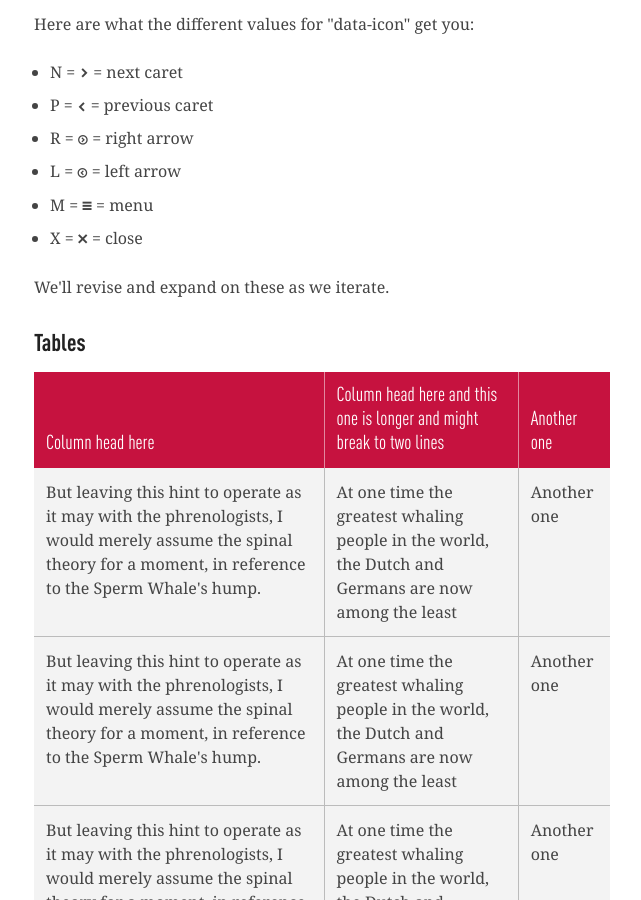
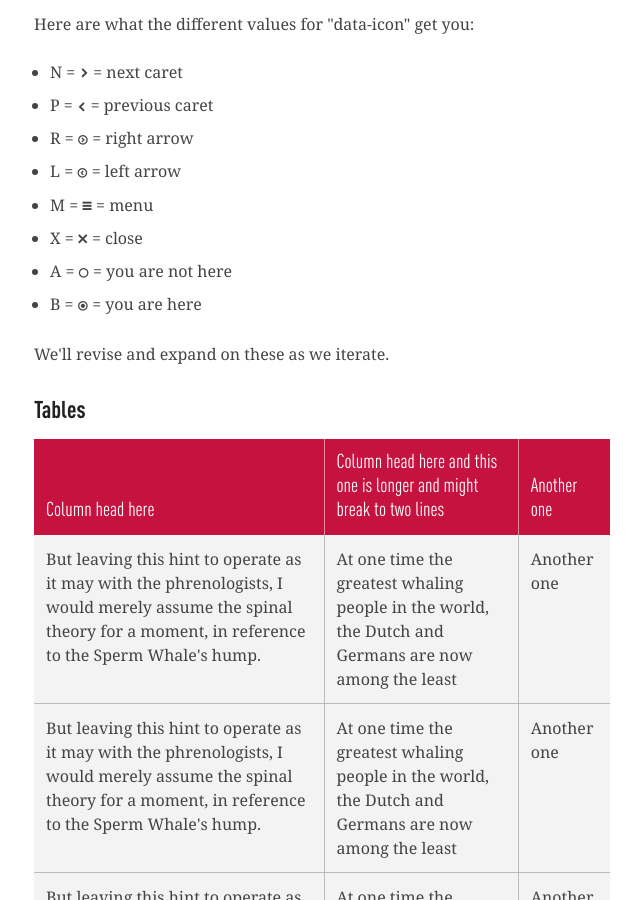
Before and after one commit to fourkitchens/el-ocp-style, a Jekyll site: the page built from common/index.html, in a window 1280 px wide and 900 px high, scrolled down 4356 px. Shown: the whole window, without its empty margins (318-959 px from the left). Built offline with Jekyll 4.4.1, drawn with Linux system fonts in a browser that asks for light colours.

Commit message:
Add you are here and not here icons to font files. Update common elements page to include the two new icons.

```diff
--- a/common/index.html
+++ b/common/index.html
@@ -111,6 +111,8 @@ bodyclass: common
 <li>L = <span class="icon" aria-hidden="true" data-icon="L"></span> = left arrow</li>
 <li>M = <span class="icon" aria-hidden="true" data-icon="M"></span> = menu</li>
 <li>X = <span class="icon" aria-hidden="true" data-icon="X"></span> = close</li>
+<li>A = <span class="icon" aria-hidden="true" data-icon="A"></span> = you are not here</li>
+<li>B = <span class="icon" aria-hidden="true" data-icon="B"></span> = you are here</li>
 </ul>
 
 <p>We'll revise and expand on these as we iterate.</p>
```
Also changed, not shown: fonts/elicon-regular-webfont.ttf, fonts/elicon-regular-webfont.woff, 2 other files.
